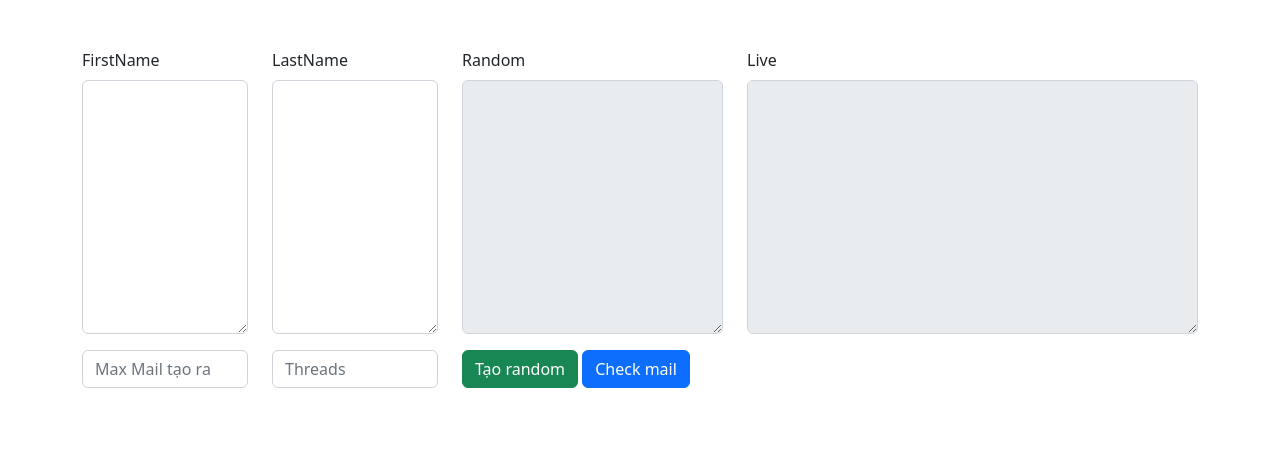
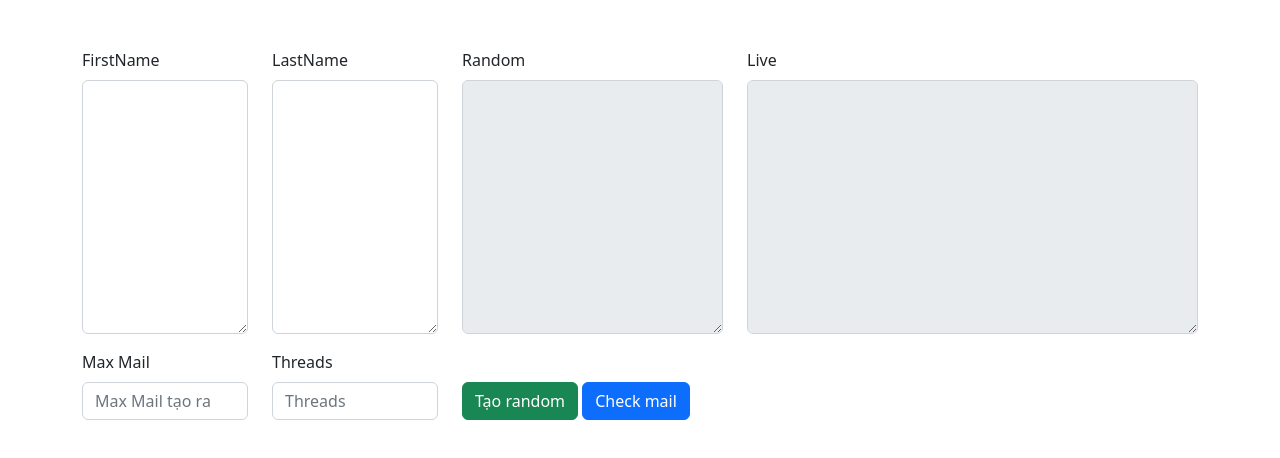
Before and after one commit to kobato-chan1912/check-gmail-exists, an Electron app: page index.html in a window 1280 px wide. Drawn offline with nearby package versions, Linux system fonts and the light colour scheme.

Commit message:
update threads

```diff
--- a/index.html
+++ b/index.html
@@ -43,14 +43,17 @@
 
     <div class="row mb-3">
       <div class="col-md-2">
-        <input type="number" min="1" class="form-control" placeholder="Max Mail tạo ra">
+        <label class="form-label" for="maxMail">Max Mail</label>
+        <input id="maxMail" type="number" min="1" class="form-control" placeholder="Max Mail tạo ra">
       </div>
 
       <div class="col-md-2">
+        <label class="form-label" for="threads">Threads</label>
         <input id="threads" type="number" min="1" class="form-control" placeholder="Threads">
       </div>
 
-      <div class="col-md-8">
+      <div class="col-md-8" style="    margin-top: 2rem;">
+
         <button class="btn btn-success" onclick="createMail()">Tạo random</button>
         <button id="checkMailBtn" class="btn btn-primary" onclick="checkMail()">Check mail</button>
         <button id="stopNow" class="btn btn-danger" style="display: none;" onclick="stopNow()">Stop</button>
--- a/rendered.js
+++ b/rendered.js
@@ -17,7 +17,7 @@ async function selectOutput(defaultName) {
 function createMail() {
     let firstNames = $("#firstName").val().split("\n").filter(name => name.trim() !== "");
     let lastNames = $("#lastName").val().split("\n").filter(name => name.trim() !== "");
-    let maxMails = parseInt($("input[placeholder='Max Mail tạo ra']").val()) || 10;
+    let maxMails = parseInt($("#maxMail]").val()) || 10;
 
     let generatedMails = [];
 
```
